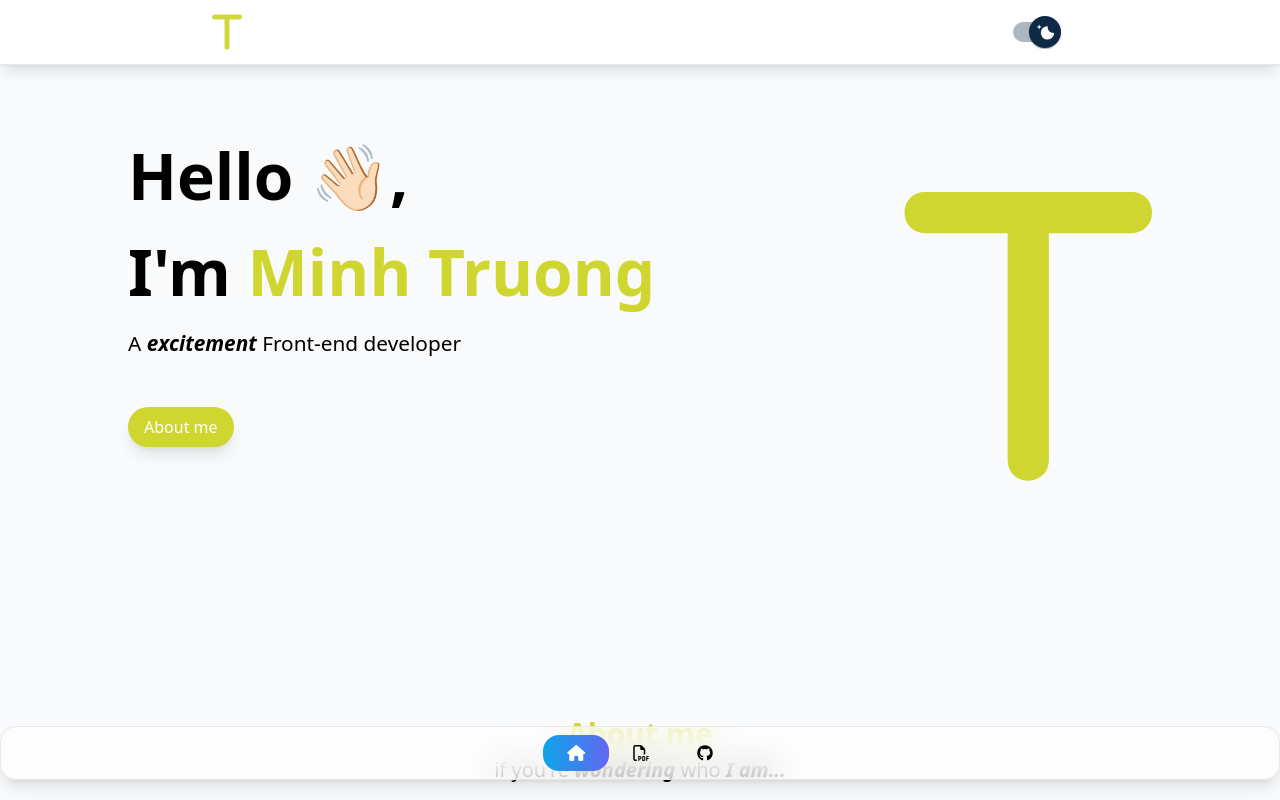
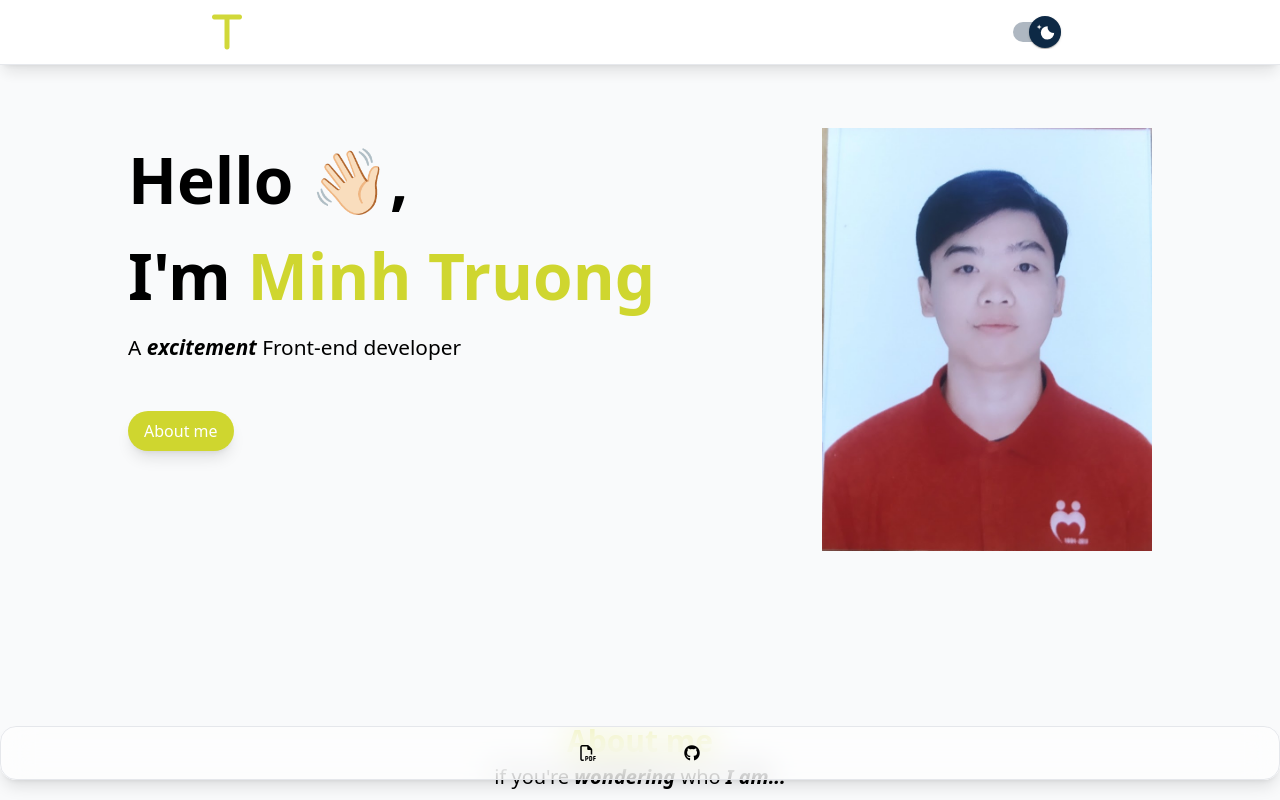
Before and after one commit to truong14712/My-CV, a React (Vite) app: page / in a window 1280 px wide. Shown: the top 800 px of the page. Built offline with nearby package versions, Linux system fonts and the light colour scheme.

Commit message:
fix: img cv

```diff
--- a/src/components/TabNavigation.jsx
+++ b/src/components/TabNavigation.jsx
@@ -1,9 +1,9 @@
 const TabNavigation = [
-  {
-    title: "Home",
-    path: "/",
-    icon: <i className="fa-solid fa-house"></i>,
-  },
+  // {
+  //   title: "Home",
+  //   path: "/",
+  //   icon: <i className="fa-solid fa-house"></i>,
+  // },
   // {
   //   title: "Projects",
   //   path: "/projects",
@@ -11,7 +11,7 @@ const TabNavigation = [
   // },
   {
     title: "Resume",
-    path: "/resume",
+    path: "https://123job.vn/cv/preview/e10b0e03a5bfc30e55c4db18128fe27a",
     icon: <i className="fa-regular fa-file-pdf"></i>,
   },
   {
--- a/src/layouts/components/Navbar/index.jsx
+++ b/src/layouts/components/Navbar/index.jsx
@@ -1,4 +1,3 @@
-import { useState } from "react";
 import Switch from "@mui/material/Switch";
 import { styled } from "@mui/system";
 import { useSelector, useDispatch } from "react-redux";
@@ -7,6 +6,7 @@ import {
   selectTheme,
   toggleTheme,
 } from "../../../providers/features/themeSlice.js";
+// import Button from "@mui/material/Button";
 const Navbar = () => {
   const checked = useSelector(selectTheme);
   const currentColor = useSelector(selectCurrentColor);
--- a/src/layouts/components/Navigation/index.jsx
+++ b/src/layouts/components/Navigation/index.jsx
@@ -1,11 +1,9 @@
-import { Link, useLocation } from "react-router-dom";
+import { Link } from "react-router-dom";
 import TabNavigation from "../../../components/TabNavigation";
 import { selectTheme } from "../../../providers/features/themeSlice";
 import { useSelector } from "react-redux";
 
 const Navigation = () => {
-  const location = useLocation();
-  const currentPath = location.pathname;
   const checked = useSelector(selectTheme);
 
   return (
@@ -26,15 +24,12 @@ const Navigation = () => {
             return (
               <Link
                 key={index}
-                className={
-                  currentPath == item.path &&
-                  `bg-gradient-to-r from-sky-500 to-indigo-500 text-white rounded-[16px] ease-linear duration-300 sm:py-3 sm:px-5 `
-                }
+                className={`hover:from-sky-500 hover:to-indigo-500 hover:bg-gradient-to-r  hover:text-white`}
                 title={item.title}
                 style={{
                   padding: "6px 24px",
                   borderRadius: "16px",
-                  color: currentPath == item.path && checked ? "#fff" : "#000",
+                  margin: "0px 20px",
                 }}
                 to={item.path}
               >
--- a/src/pages/Home/index.jsx
+++ b/src/pages/Home/index.jsx
@@ -7,6 +7,7 @@ import Education from "../components/Education";
 import { useSelector, useDispatch } from "react-redux";
 import { selectCurrentColor } from "../../providers/features/colorSlice";
 import { updateColorAsync } from "../../providers/api/colorThunk";
+import cv from "../../assets/imgCV.jpg";
 
 import Signature from "../components/Signature";
 import { selectTheme } from "../../providers/features/themeSlice";
@@ -108,14 +109,12 @@ const Home = () => {
               About me
             </button>
           </div>
-          <i
-            className="fa-solid fa-t text-[330px] sm:hidden"
+          <img
+            src={cv}
+            alt="mintrudev"
             title="mintrudev"
-            style={{
-              color: currentColor,
-              transition: "color 2s ease",
-            }}
-          ></i>
+            className="w-[330px] sm:hidden"
+          />
         </div>
         <div ref={aboutMeRef}>
           <AboutMe />
```
Also changed, not shown: src/assets/imgCV.jpg (added).
